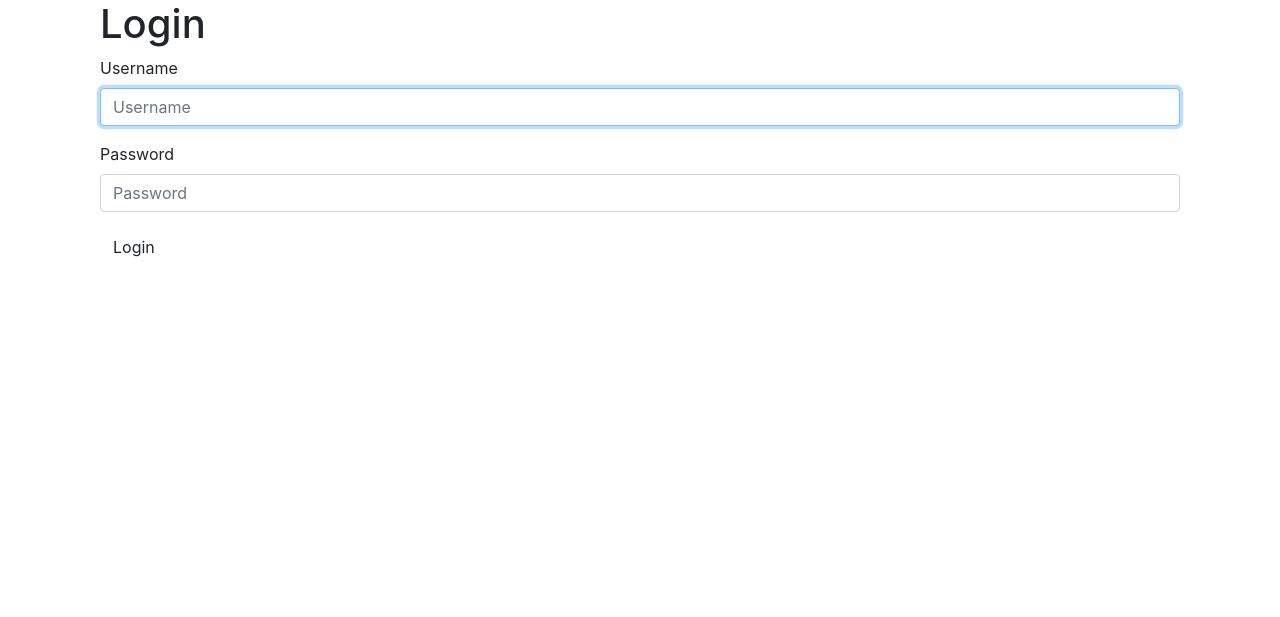
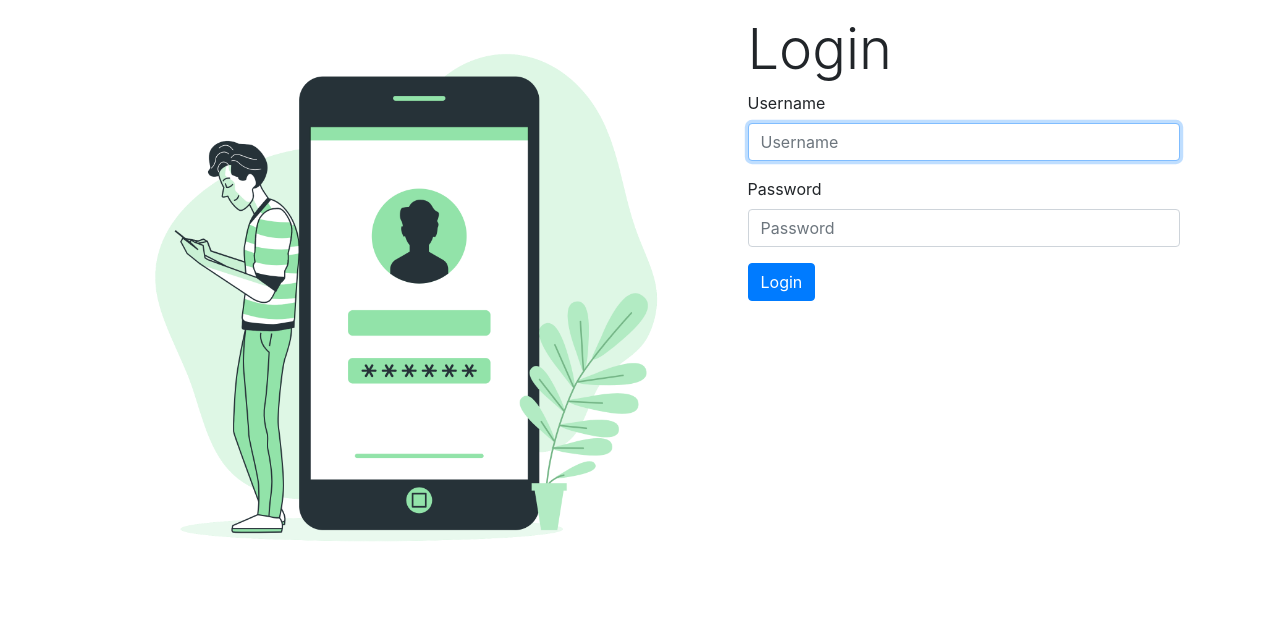
Before and after one commit to kunaldewangan/dj-Group-Web-App, a Django app: page /accounts/login/ in a window 1280 px wide. Shown: the part 56-673 px from the top of the page. Run offline with Django 3.2, Linux system fonts and the light colour scheme; some libraries are stand-ins or nearby versions.

Commit message:
login template layout update

```diff
--- a/accounts/templates/accounts/login.html
+++ b/accounts/templates/accounts/login.html
@@ -1,13 +1,23 @@
 {% extends 'base.html' %}
+{% load static %}
 {% load bootstrap4 %}
 
 {% block content %}
 <div class="container">
-    <h1>Login</h1>
-    <form method="POST">
-        {% csrf_token %}
-        {% bootstrap_form form %}
-        <input type="submit" class="btn btn-default" value="Login">
-    </form>
+    <div class="row">
+        <div class="col-md-7">
+            <img class="img-fluid" src="{% static 'images/login.png' %}" alt="image" width="626px" height="626px">
+        </div>
+        <div class="col-md-5">
+            <div class="pt-3">
+                <h1 class="display-4">Login</h1>
+                <form method="POST">
+                    {% csrf_token %}
+                    {% bootstrap_form form %}
+                    <input type="submit" class="btn btn-primary" value="Login">
+                </form>
+            </div>
+        </div>
+    </div>
 </div>
 {% endblock %}
```
